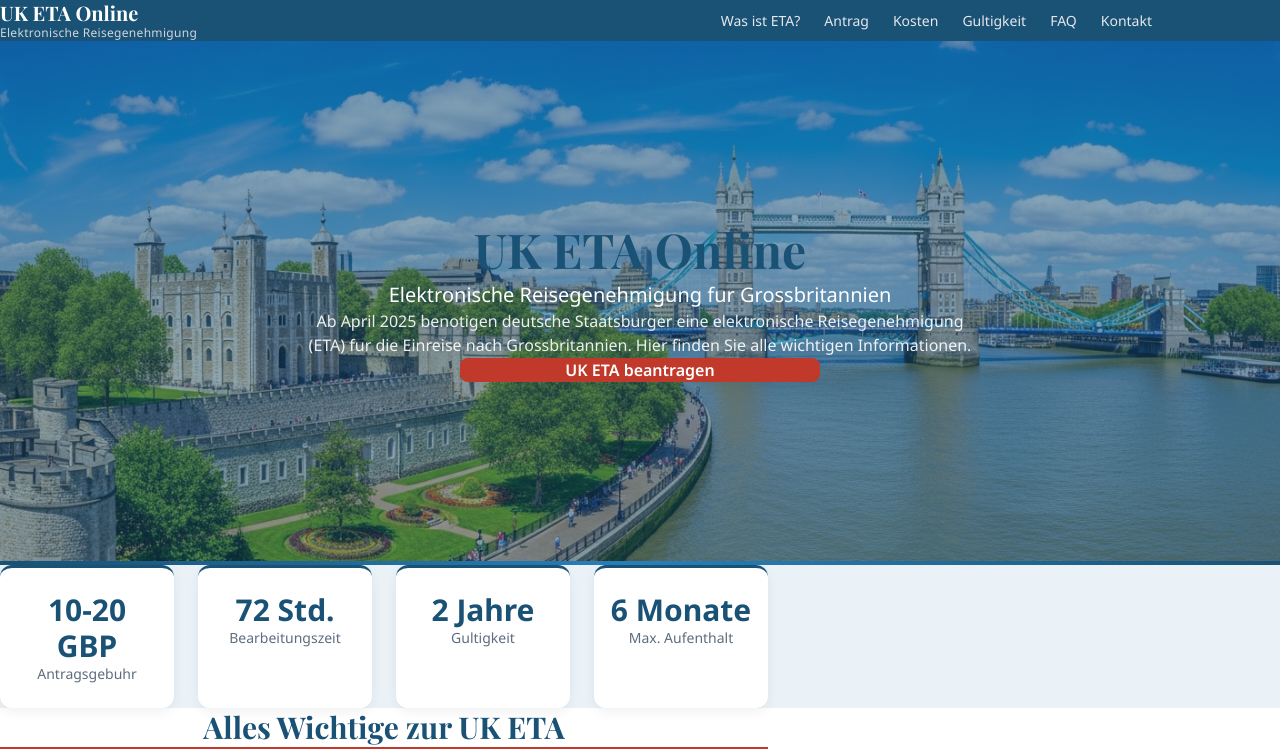
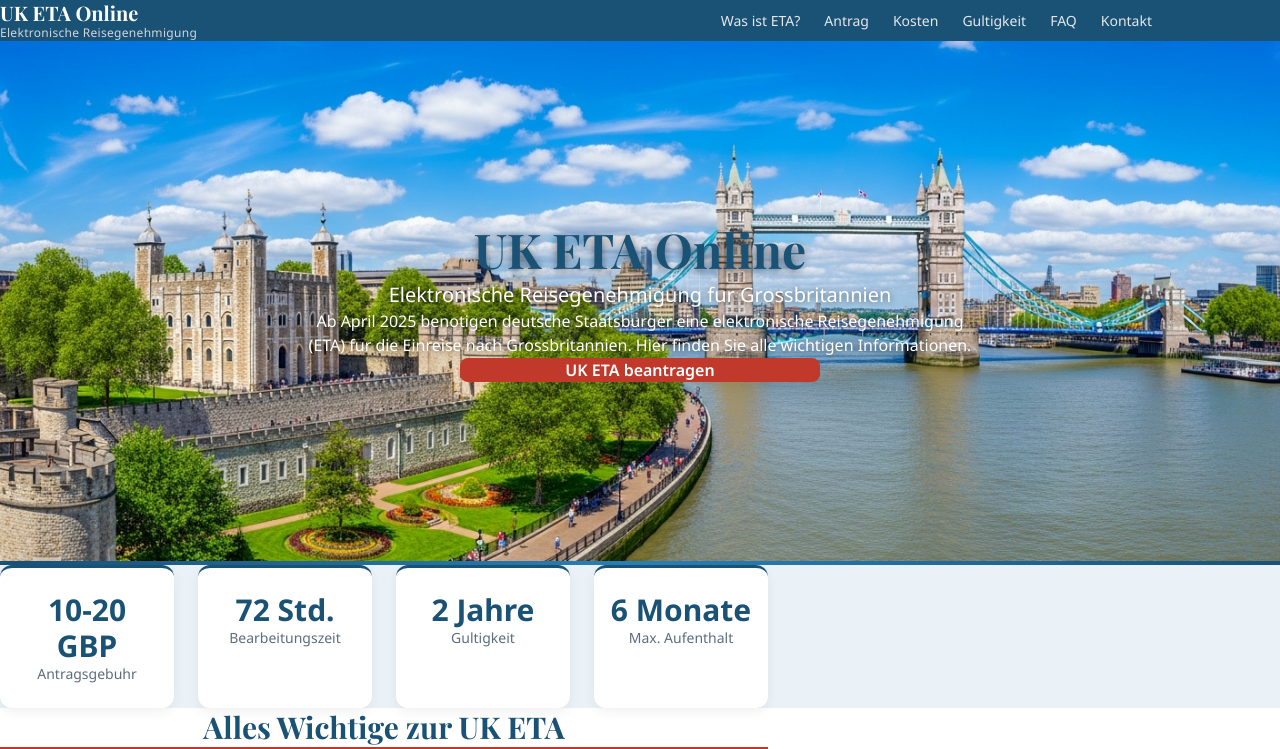
Before and after one commit to mediaxsaburoai0818-design/de-uk-eta-site, a Next.js app: page / in a window 1280 px wide. Shown: the top 749 px of the page. Built offline with nearby package versions, Linux system fonts and the light colour scheme.

Commit message:
remove: hero overlay, add text-shadow for readability

```diff
--- a/app/page.tsx
+++ b/app/page.tsx
@@ -16,15 +16,15 @@ export default function HomePage() {
           alt=""
           className="absolute inset-0 w-full h-full object-cover"
         />
-        <div className="absolute inset-0" style={{ background: "linear-gradient(to bottom, rgba(26,82,118,0.55), rgba(26,82,118,0.45))" }} />
+        {/* overlay removed */}
         <div className="relative max-w-3xl mx-auto px-10 md:px-16 py-20">
-          <h1 className="text-4xl md:text-5xl font-bold mb-4 text-white" style={{ fontFamily: "'Playfair Display', serif" }}>
+          <h1 className="text-4xl md:text-5xl font-bold mb-4 text-white" style={{ fontFamily: "'Playfair Display', serif", textShadow: "0 2px 8px rgba(0,0,0,0.5)" }}>
             UK ETA Online
           </h1>
-          <p className="text-lg md:text-xl mb-3" style={{ color: "white" }}>
+          <p className="text-lg md:text-xl mb-3" style={{ color: "white", textShadow: "0 1px 6px rgba(0,0,0,0.5)" }}>
             Elektronische Reisegenehmigung fur Grossbritannien
           </p>
-          <p className="text-base mb-8 max-w-2xl mx-auto" style={{ color: "rgba(255,255,255,0.9)" }}>
+          <p className="text-base mb-8 max-w-2xl mx-auto" style={{ color: "white", textShadow: "0 1px 6px rgba(0,0,0,0.4)" }}>
             Ab April 2025 benotigen deutsche Staatsburger eine elektronische Reisegenehmigung (ETA) fur die Einreise nach Grossbritannien. Hier finden Sie alle wichtigen Informationen.
           </p>
           <a
```
